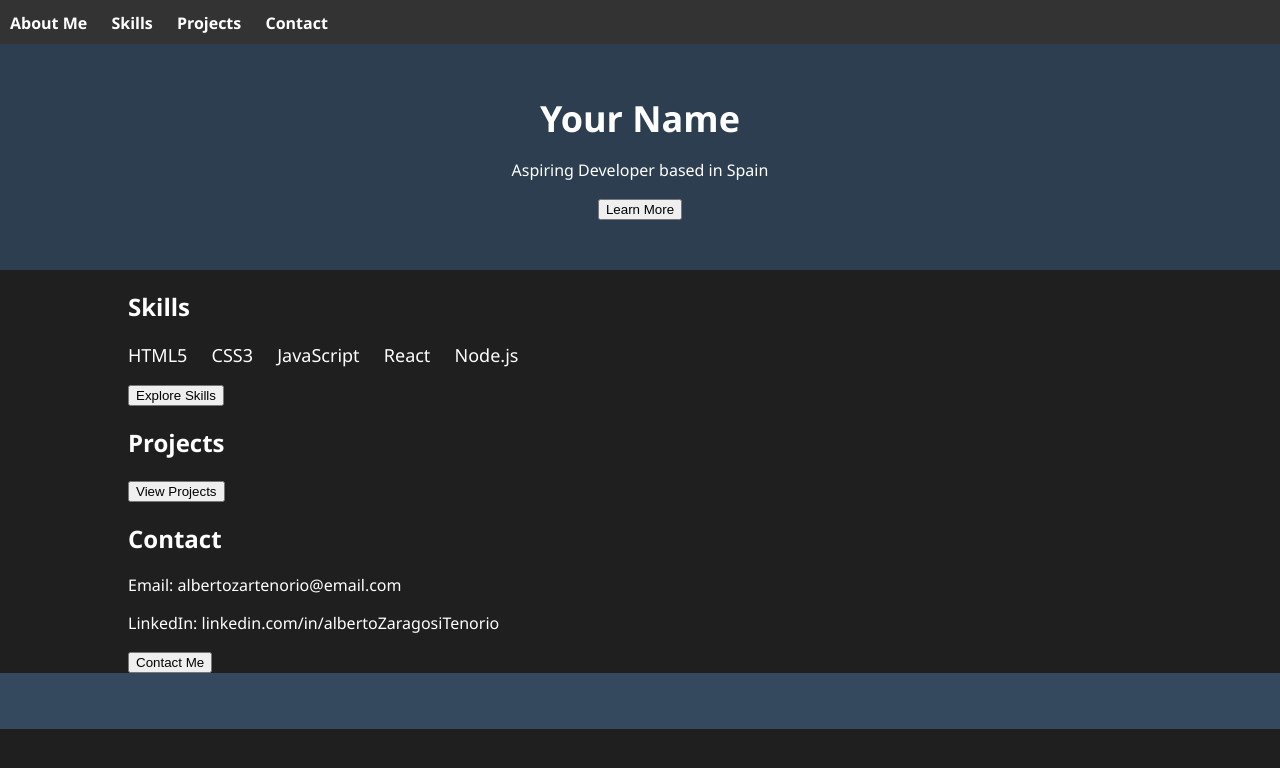
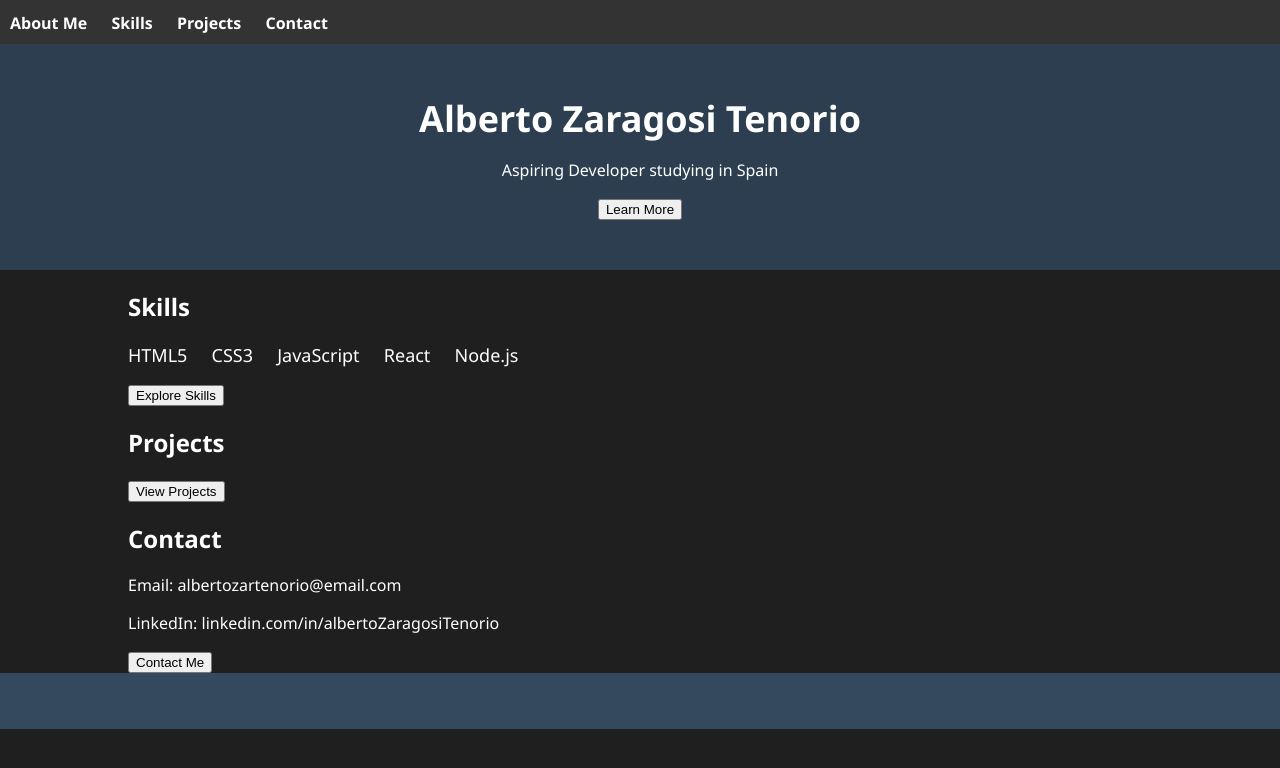
Before and after one commit to AlbertoZaragosi/Portfolio, a plain HTML site: page index.html in a window 1280 px wide. Drawn offline with Linux system fonts and the light colour scheme.

Commit message:
Update index.html

```diff
--- a/index.html
+++ b/index.html
@@ -21,8 +21,8 @@
     <!-- Welcome Section -->
     <header id="about">
         <div class="container">
-            <h1>Your Name</h1>
-            <p>Aspiring Developer based in Spain</p>
+            <h1>Alberto Zaragosi Tenorio</h1>
+            <p>Aspiring Developer studying in Spain</p>
             <a href="about.html"><button>Learn More</button></a>
         </div>
     </header>
```
